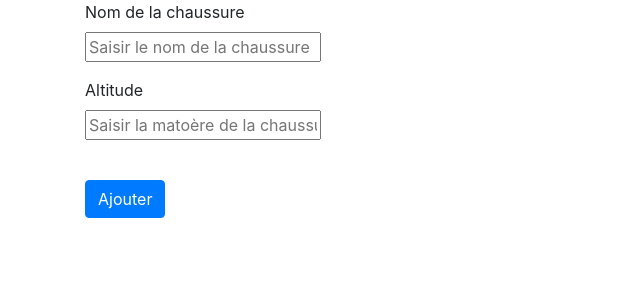
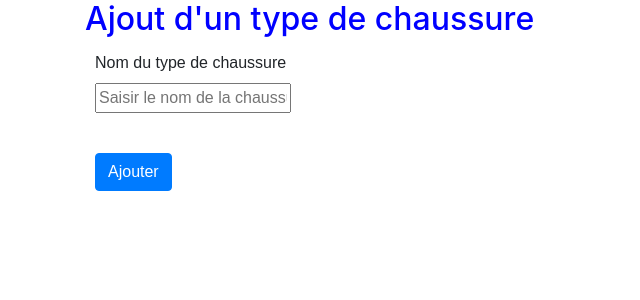
Before and after one commit to LenaAbel/PROJECT2.04_ECOMMERCE, a Flask app: page /admin/type-chaussure/add in a window 1280 px wide. Shown: the part 56-356 px from the top of the page, without its empty margins (0-640 px from the left). Run offline with Flask 2, Linux system fonts and the light colour scheme; a user stored in the database is signed in; some libraries are stand-ins or nearby versions.

Commit message:
add type_chaussure+edit (wip delete)

```diff
--- a/S2_SAE_2021_orm_etu_v3/controllers/admin_type_chaussure.py
+++ b/S2_SAE_2021_orm_etu_v3/controllers/admin_type_chaussure.py
@@ -45,9 +45,14 @@ def add_type_chaussure():
 
 @admin_type_chaussure.route('/admin/type-chaussure/add', methods=['POST'])
 def valid_add_type_chaussure():
-    libelle = request.form.get('libelle', '')
-    tuple_insert = (libelle,)
-    message = u'type ajouté , libellé :' + libelle
+    mycursor = get_db().cursor()
+    nom = request.form.get('nom_type_chaussure', '')
+    tuple_insert = (nom)
+    sql = "INSERT INTO TYPE_CHAUSSURE(nom_type_chaussure) VALUES (%s);"
+    mycursor.execute(sql, tuple_insert)
+    res = get_db().commit()
+    print(u'Ajout du type, Nom: ', nom)
+    message = u'Ajout du type , Nom:' + nom
     flash(message)
     return redirect('/admin/type-chaussure/show')  # url_for('show_type_chaussure')
 
@@ -80,16 +85,26 @@ def delete_type_chaussure(id_type_chaussure):
         return redirect('/admin/type-chaussure/show')  # url_for('show_type_chaussure')
 
 
-@admin_type_chaussure.route('/admin/type-chaussure/edit/<int:id>', methods=['GET'])
+@admin_type_chaussure.route('/admin/type-chaussure/edit/<int:id_type_chaussure>', methods=['GET'])
 def edit_type_chaussure(id_type_chaussure):
     mycursor = get_db().cursor()
-    type_chaussure = []
+    sql = "SELECT * FROM TYPE_CHAUSSURE WHERE id_type_chaussure=%s;"
+    mycursor.execute(sql, id_type_chaussure)
+    type_chaussure = mycursor.fetchone()
+    res = get_db().commit()
     return render_template('admin/type_chaussure/edit_type_chaussure.html', type_chaussure=type_chaussure)
 
 
 @admin_type_chaussure.route('/admin/type-chaussure/edit', methods=['POST'])
 def valid_edit_type_chaussure():
-    libelle = request.form['libelle']
-    id_type_chaussure = request.form.get('id', '')
-    flash(u'type chaussure modifié, id: ' + id_type_chaussure + " libelle : " + libelle)
+    mycursor = get_db().cursor()
+    id_type_chaussure = request.form.get('id_type_chaussure', '')
+    nom = request.form.get('nom_type_chaussure', '')
+    tuple_update = (nom, id_type_chaussure)
+    sql = "UPDATE TYPE_CHAUSSURE SET nom_type_chaussure=%s WHERE id_type_chaussure=%s;"
+    mycursor.execute(sql, tuple_update)
+    res = get_db().commit()
+    print(u'Modification d\'un type = ', id_type_chaussure, ' Nouveau nom: ', nom)
+    message = u'Modification d\'un type= ' + str(id_type_chaussure) + ' Nouveau nom: ' + nom
+    flash(message)
     return redirect('/admin/type-chaussure/show')  # url_for('show_type_chaussure')
--- a/S2_SAE_2021_orm_etu_v3/static/mes_styles.css
+++ b/S2_SAE_2021_orm_etu_v3/static/mes_styles.css
@@ -20,6 +20,12 @@ table, tr {
     font-family: Arial;
     table-layout: fixed;
     text-align: center;
-    width: 800px;
-    height: 60px
+    width: 100%;
+    height: 60px;
+    border-collapse: collapse;
 }
+form {
+    font-family: Arial;
+    margin: 5px;
+    padding: 5px;
+}
--- a/S2_SAE_2021_orm_etu_v3/templates/admin/type_chaussure/add_type_chaussure.html
+++ b/S2_SAE_2021_orm_etu_v3/templates/admin/type_chaussure/add_type_chaussure.html
@@ -5,7 +5,7 @@
 {% endblock %}
 
 {% block body %}
-    {#  <h2>ajout d'un type d'article</h2>#}
+    <h2>Ajout d'un type de chaussure</h2>
     {% if error %}
         <p class=error><strong>Error:</strong> {{ error }}
     {% endif %}
@@ -13,24 +13,11 @@
         <fieldset>
             <form>
                 <div class="form-group">
-                    <label for="nom_type_chaussure"> Nom de la chaussure</label><br>
+                    <label for="nom_type_chaussure"> Nom du type de chaussure</label><br>
                     <input id="nom_type_chaussure" type="text" name="nom_type_chaussure" size="18" value=""
                            placeholder="Saisir le nom de la chaussure" required>
                 </div>
-                <div class="form-group">
-                    <label for="matiere_type_chaussure"> Altitude </label><br>
-                    <input id="matiere_type_chaussure" type="text" name="matiere_type_chaussure" size="18" value=""
-                           placeholder="Saisir la matoère de la chaussure">
-                    <br>
-                </div>
             </form>
-
-            {#        <form method="post" action="/type-chaussure/add" #}{#action="{{ url_for('valid_add_type_article') }}#}{# >
-        <fieldset>
-                {% for type in chaussures %}
-                    <option value="{{ type.id }}"> {{ type.libelle }} </option>
-                {% endfor %}
-            </select>#}
             <br>
             <button type="submit" class="btn btn-primary">Ajouter</button>
         </fieldset>
--- a/S2_SAE_2021_orm_etu_v3/templates/admin/type_chaussure/show_type_chaussure.html
+++ b/S2_SAE_2021_orm_etu_v3/templates/admin/type_chaussure/show_type_chaussure.html
@@ -15,7 +15,7 @@
             <th>Nom</th>
             <th>Nombre de chaussure</th>
             <th>Opération</th>
-ure        </tr>
+        </tr>
         </thead>
         <tbody>
         {% if types_chaussures | length >= 1 %}
@@ -26,7 +26,7 @@ ure        </tr>
                     <td>{{ ligne.nmbChaussures }}</td>
                     <td>
                         <a class="btn btn-success" href="/admin/type-chaussure/edit/{{ ligne.id_type_chaussure }}">Editer</a>&nbsp;
-                        <a class="btn btn-danger"  href="/admin/type-chaussure/delete/{{ ligne.id_type_chaussure }}">Supprimer</a>
+                        <a class="btn btn-danger" href="/admin/type-chaussure/delete/{{ ligne.id_type_chaussure }}">Supprimer</a>
                     </td>
                 </tr>
             {% endfor %}
```
Also changed, not shown: S2_SAE_2021_orm_etu_v3/templates/admin/type_chaussure/edit_type_chaussure.html (+7 -5 lines).
